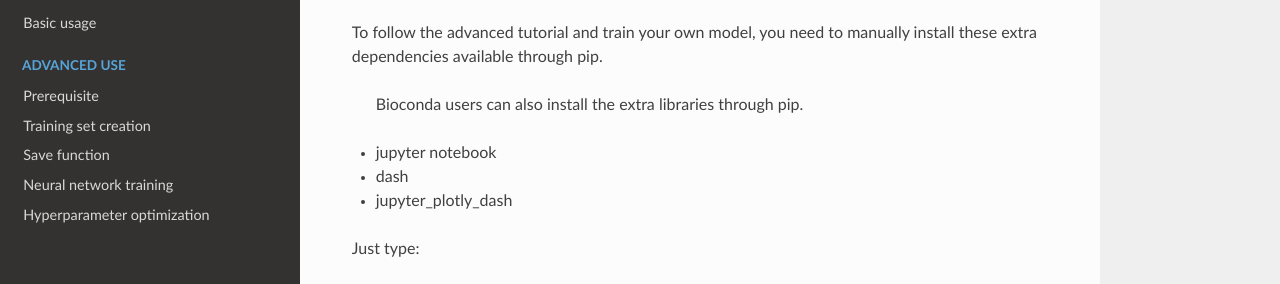
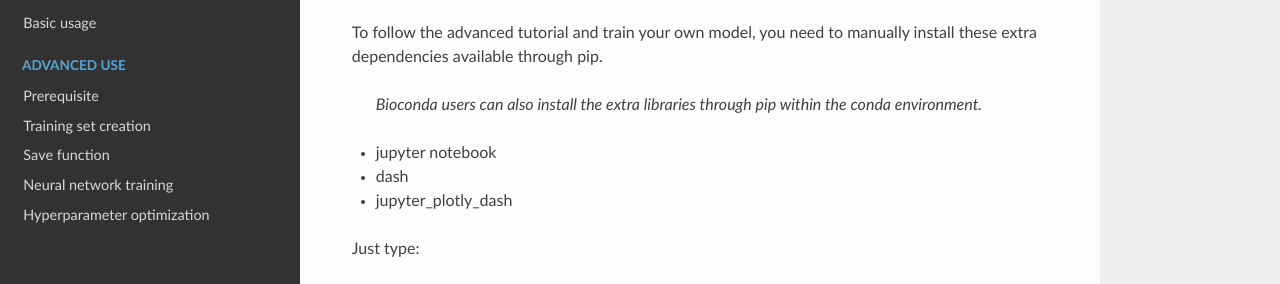
Before and after one commit to bihealth/NeatMS, an MkDocs documentation site: the page built from docs/installation/our-tool-installation.md, in a window 1280 px wide and 900 px high, scrolled down 1016 px. Shown: the part 430-714 px from the top of the window. Built offline with MkDocs 1.6.1, drawn with Linux system fonts in a browser that asks for light colours; nearby versions of some CDN libraries.

Commit message:
Doc: correction

```diff
--- a/docs/installation/our-tool-installation.md
+++ b/docs/installation/our-tool-installation.md
@@ -55,7 +55,7 @@ export LANG=en_US.UTF-8
 
 To follow the advanced tutorial and train your own model, you need to manually install these extra dependencies available through pip.
 
-> Bioconda users can also install the extra libraries through pip.
+> *Bioconda users can also install the extra libraries through pip within the conda environment.*
 
 * jupyter notebook
 * dash
```
